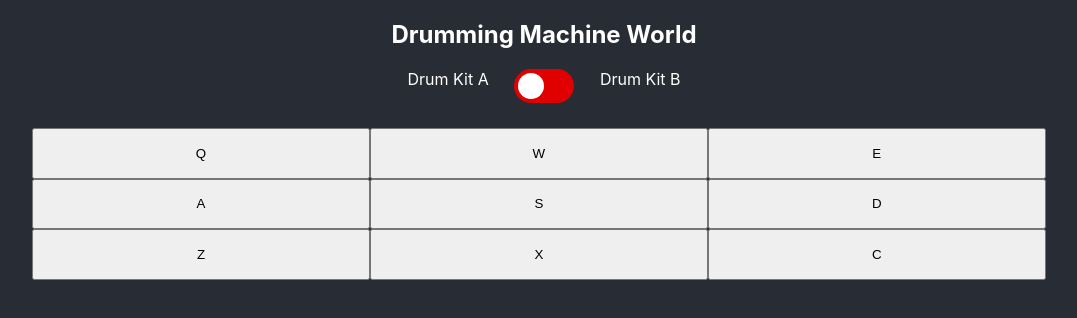
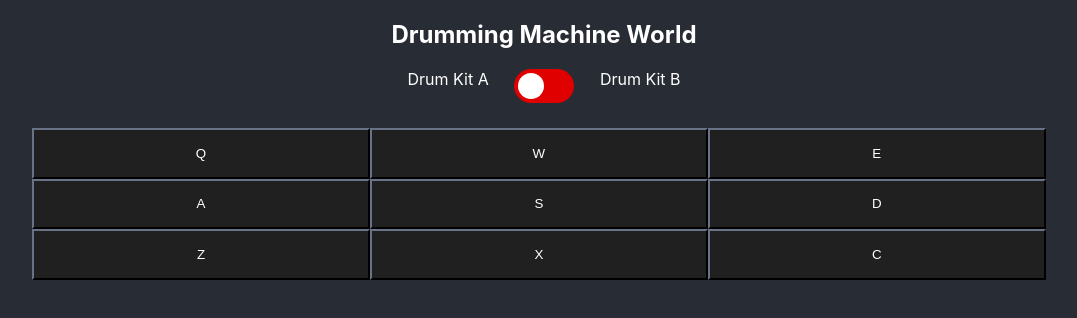
Before and after one commit to XLpacman805/drum-machine, a React (Create React App) app: page / in a window 1280 px wide. Shown: the top 318 px of the page, without its empty margins (96-1173 px from the left). Built offline with nearby package versions, Linux system fonts and the light colour scheme.

Commit message:
Changed drumpad style to look mroe realistic

```diff
--- a/src/DrumMachine.css
+++ b/src/DrumMachine.css
@@ -11,6 +11,12 @@
       display: grid;
       grid-template-columns: repeat(3,33%);
       grid-template-rows: repeat(3, 80%);
+  }
+
+  .drumpad-style {
+    background-color: #202020;
+    border-color: #282c34;
+    color: white;
   }
 
   .grid-item-one {
--- a/src/DrumMachine.js
+++ b/src/DrumMachine.js
@@ -94,17 +94,17 @@ class DrumMachine extends React.Component {
                 <h2>Drumming Machine World</h2>
                 <DrumKitToggle toggleDrumKit={this.toggleDrumKit} />
                 <div className="grid-container">
-                    <Drumpad className="grid-item-one" text="q" audioPath={this.state.activeDrumKit[0]} />
-                    <Drumpad className="grid-item-two" text="w" audioPath={this.state.activeDrumKit[1]} />
-                    <Drumpad className="grid-item-three" text="e" audioPath={this.state.activeDrumKit[2]}/>
+                    <Drumpad className="drumpad-style grid-item-one" text="q" audioPath={this.state.activeDrumKit[0]} />
+                    <Drumpad className="drumpad-style grid-item-two" text="w" audioPath={this.state.activeDrumKit[1]} />
+                    <Drumpad className="drumpad-style grid-item-three" text="e" audioPath={this.state.activeDrumKit[2]}/>
 
-                    <Drumpad className="grid-item-four" text="a" audioPath={this.state.activeDrumKit[3]} />
-                    <Drumpad className="grid-item-five" text="s" audioPath={this.state.activeDrumKit[4]} />
-                    <Drumpad className="grid-item-six" text="d" audioPath={this.state.activeDrumKit[5]} />
+                    <Drumpad className="drumpad-style grid-item-four" text="a" audioPath={this.state.activeDrumKit[3]} />
+                    <Drumpad className="drumpad-style grid-item-five" text="s" audioPath={this.state.activeDrumKit[4]} />
+                    <Drumpad className="drumpad-style grid-item-six" text="d" audioPath={this.state.activeDrumKit[5]} />
 
-                    <Drumpad className="grid-item-seven" text="z" audioPath={this.state.activeDrumKit[6]} />
-                    <Drumpad className="grid-item-eight" text="x" audioPath={this.state.activeDrumKit[7]} />
-                    <Drumpad className="grid-item-nine" text="c" audioPath={this.state.activeDrumKit[8]} />
+                    <Drumpad className="drumpad-style grid-item-seven" text="z" audioPath={this.state.activeDrumKit[6]} />
+                    <Drumpad className="drumpad-style grid-item-eight" text="x" audioPath={this.state.activeDrumKit[7]} />
+                    <Drumpad className="drumpad-style grid-item-nine" text="c" audioPath={this.state.activeDrumKit[8]} />
                 </div>
             </div>
          );
```
